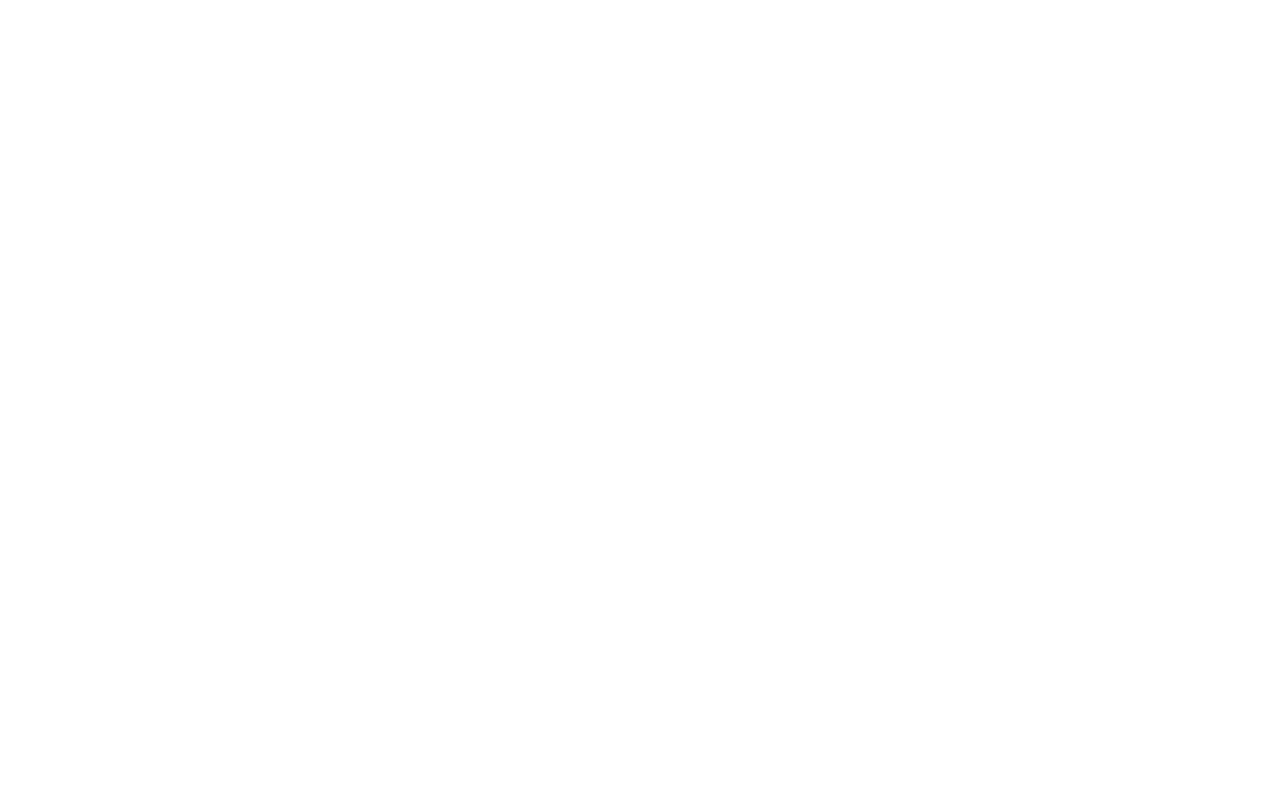
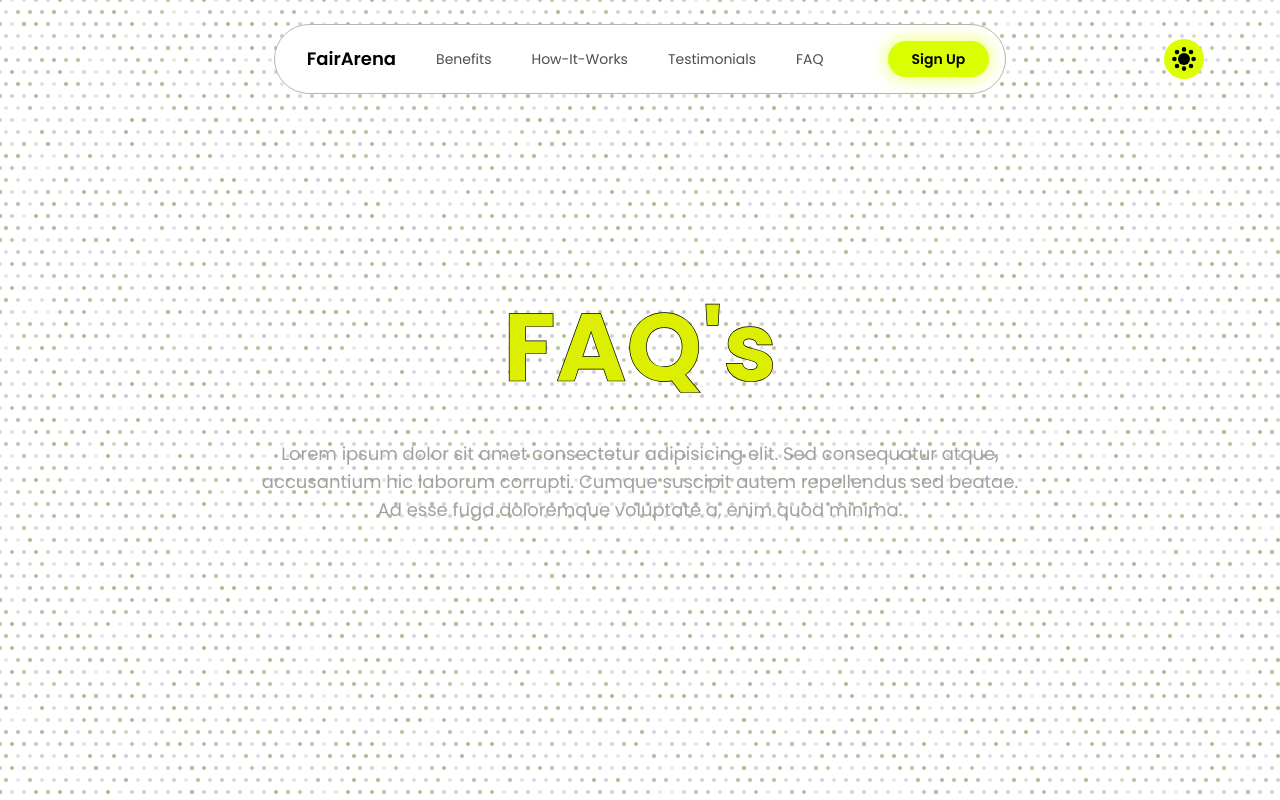
Before and after one commit to Dodge100/FairArena, a React (Vite) app in the folder Frontend/: page /FAQ in a window 1280 px wide. Before the commit this address had no page. Built offline with nearby package versions, Linux system fonts and the light colour scheme.

Commit message:
feat:Navbar Pages Added

```diff
--- a/Frontend/src/App.tsx
+++ b/Frontend/src/App.tsx
@@ -2,6 +2,10 @@
 import './App.css'
 import Home from './pages/Home'
 import PublicLayout from './layout/PublicLayout'
+import Benefits from './pages/Benefits'
+import HowItWorks from './pages/HowItWorks'
+import Testimonials from './pages/Testimonials'
+import FAQ from './pages/FAQ'
 
 
 
@@ -13,6 +17,10 @@
       <Route element={<PublicLayout />}>
         <Route path="/" element={<Home />} />
         <Route path="/home" element={<Home />} />
+        <Route path="/benefits" element={<Benefits />} />
+        <Route path="/how-it-works" element={<HowItWorks />} />
+        <Route path="/testimonials" element={<Testimonials />} />
+        <Route path="/FAQ" element={<FAQ />} />
       </Route>
     </Routes>
     </>
--- a/Frontend/src/components/Header.tsx
+++ b/Frontend/src/components/Header.tsx
@@ -54,7 +54,7 @@
   initial={{ opacity: 0, y: 20 }}
   whileInView={{ opacity: 1, y: 0 }}
   viewport={{ once: true, amount: 0.3 }}
-  transition={{ duration: 0.6, ease: "easeOut" }}
+  transition={{ duration: 0.6,delay:1.2, ease: "easeOut" }}
   className="
     text-center mt-6 text-neutral-400
     text-sm sm:text-base md:text-lg
--- a/Frontend/src/components/Navbar.tsx
+++ b/Frontend/src/components/Navbar.tsx
@@ -48,7 +48,7 @@
               isDark ? "text-white" : "text-black"
             }`}
           >
-            FairArena
+            <Link to="/home" >FairArena</Link>
           </motion.div>
 
           {/* Desktop Nav */}
@@ -171,7 +171,7 @@
                 }}
                 className="flex flex-col gap-6 text-lg"
               >
-                {["Benefits", "How-it-Works", "Testimonials", "FAQ"].map(
+                {["benefits", "how-it-works", "testimonials", "FAQ"].map(
                   (item, i) => (
                     <motion.button
                       key={i}
@@ -188,9 +188,10 @@
                       }}
                       className={`${
                         isDark ? "hover:text-white" : "hover:text-black"
-                      } transition cursor-pointer`}
+                      } transition capitalize cursor-pointer`}
+                      onClick={() => setOpen(false)}
                     >
-                      {item}
+                      <Link to={item} >{item}</Link>
                     </motion.button>
                   )
                 )}
--- a/Frontend/src/layout/PublicLayout.tsx
+++ b/Frontend/src/layout/PublicLayout.tsx
@@ -1,12 +1,15 @@
 import Navbar from "../components/Navbar";
 import { Outlet } from "react-router-dom";
+import { DottedGlowBackground } from "../components/ui/Dotted-background";
 
 export default function PublicLayout() {
   return (
     <>
       <Navbar />
+      <DottedGlowBackground className='opacity-90 absolute -z-1' glowColor='#e8ff53' darkColor='#DDFF00' />
       <div className="">
         <Outlet />
+
       </div>
     </>
   );
--- /dev/null
+++ b/Frontend/src/pages/Benefits.tsx
@@ -0,0 +1,26 @@
+import React from 'react'
+
+function Benefits() {
+  return (
+    <div className='w-full h-screen flex items-center justify-center'>
+      <h1 className='text-center mt-6 text-neutral-400
+    text-sm sm:text-base md:text-lg
+    gap-2
+    flex flex-col
+    px-4 md:px-0
+    max-w-[90%] sm:max-w-[80%] md:max-w-[60%] lg:max-w-[50%] xl:max-w-[60%]
+    mx-auto'>
+      <span className='lg:text-8xl text-4xl sm:text-6xl text-[#ddef00] [-webkit-text-stroke:.7px_black] font-bold'>
+        Benefits
+      </span>
+      <br />
+      <p>
+
+        Lorem ipsum dolor sit amet consectetur adipisicing elit. Sed consequatur atque, accusantium hic laborum corrupti. Cumque suscipit autem repellendus sed beatae. Ad esse fuga doloremque voluptate a, enim quod minima.
+      </p>
+      </h1>
+    </div>
+  )
+}
+
+export default Benefits
--- /dev/null
+++ b/Frontend/src/pages/FAQ.tsx
@@ -0,0 +1,26 @@
+import React from 'react'
+
+function FAQ() {
+  return (
+    <div className='w-full h-screen flex items-center justify-center'>
+      <h1 className='text-center mt-6 text-neutral-400
+    text-sm sm:text-base md:text-lg
+    gap-2
+    flex flex-col
+    px-4 md:px-0
+    max-w-[90%] sm:max-w-[80%] md:max-w-[60%] lg:max-w-[50%] xl:max-w-[60%]
+    mx-auto'>
+      <span className='lg:text-8xl text-4xl sm:text-6xl text-[#ddef00] [-webkit-text-stroke:.7px_black] font-bold'>
+        FAQ's
+      </span>
+      <br />
+      <p>
+
+        Lorem ipsum dolor sit amet consectetur adipisicing elit. Sed consequatur atque, accusantium hic laborum corrupti. Cumque suscipit autem repellendus sed beatae. Ad esse fuga doloremque voluptate a, enim quod minima.
+      </p>
+      </h1>
+    </div>
+  )
+}
+
+export default FAQ
--- a/Frontend/src/pages/Home.tsx
+++ b/Frontend/src/pages/Home.tsx
@@ -11,7 +11,7 @@
         fill="#DDFF00"
       />
 
-      <DottedGlowBackground className='opacity-95 absolute -z-1' glowColor='#e8ff53' darkColor='#DDFF00' />
+
       <Header/>
 
     </>
--- /dev/null
+++ b/Frontend/src/pages/HowItWorks.tsx
@@ -0,0 +1,26 @@
+import React from 'react'
+
+function HowItWorks() {
+  return (
+    <div className='w-full h-screen flex items-center justify-center'>
+      <h1 className='text-center mt-6 text-neutral-400
+    text-sm sm:text-base md:text-lg
+    gap-2
+    flex flex-col
+    px-4 md:px-0
+    max-w-[90%] sm:max-w-[80%] md:max-w-[60%] lg:max-w-[50%] xl:max-w-[60%]
+    mx-auto'>
+      <span className='lg:text-8xl text-4xl sm:text-6xl text-[#ddef00] [-webkit-text-stroke:.7px_black] font-bold'>
+        How It Works
+      </span>
+      <br />
+      <p>
+
+        Lorem ipsum dolor sit amet consectetur adipisicing elit. Sed consequatur atque, accusantium hic laborum corrupti. Cumque suscipit autem repellendus sed beatae. Ad esse fuga doloremque voluptate a, enim quod minima.
+      </p>
+      </h1>
+    </div>
+  )
+}
+
+export default HowItWorks
--- /dev/null
+++ b/Frontend/src/pages/Testimonials.tsx
@@ -0,0 +1,25 @@
+import React from 'react'
+
+function Testimonials() {
+  return (
+    <div className='w-full h-screen flex items-center justify-center'>
+      <h1 className='text-center text-neutral-400
+    text-sm sm:text-base md:text-lg
+    gap-2
+    flex flex-col
+     md:px-0
+    max-w-[90%] sm:max-w-[80%] md:max-w-[60%] lg:max-w-[50%] xl:max-w-[60%]'>
+      <span className='lg:text-8xl text-4xl sm:text-6xl text-[#ddef00] [-webkit-text-stroke:.7px_black] font-bold'>
+        Testimonials
+      </span>
+      <br />
+      <p>
+
+        Lorem ipsum dolor sit amet consectetur adipisicing elit. Sed consequatur atque, accusantium hic laborum corrupti. Cumque suscipit autem repellendus sed beatae. Ad esse fuga doloremque voluptate a, enim quod minima.
+      </p>
+      </h1>
+    </div>
+  )
+}
+
+export default Testimonials
```
Also changed, not shown: Frontend/src/components/Login.tsx (added), Frontend/src/layout/LoginLayout.tsx (added).
